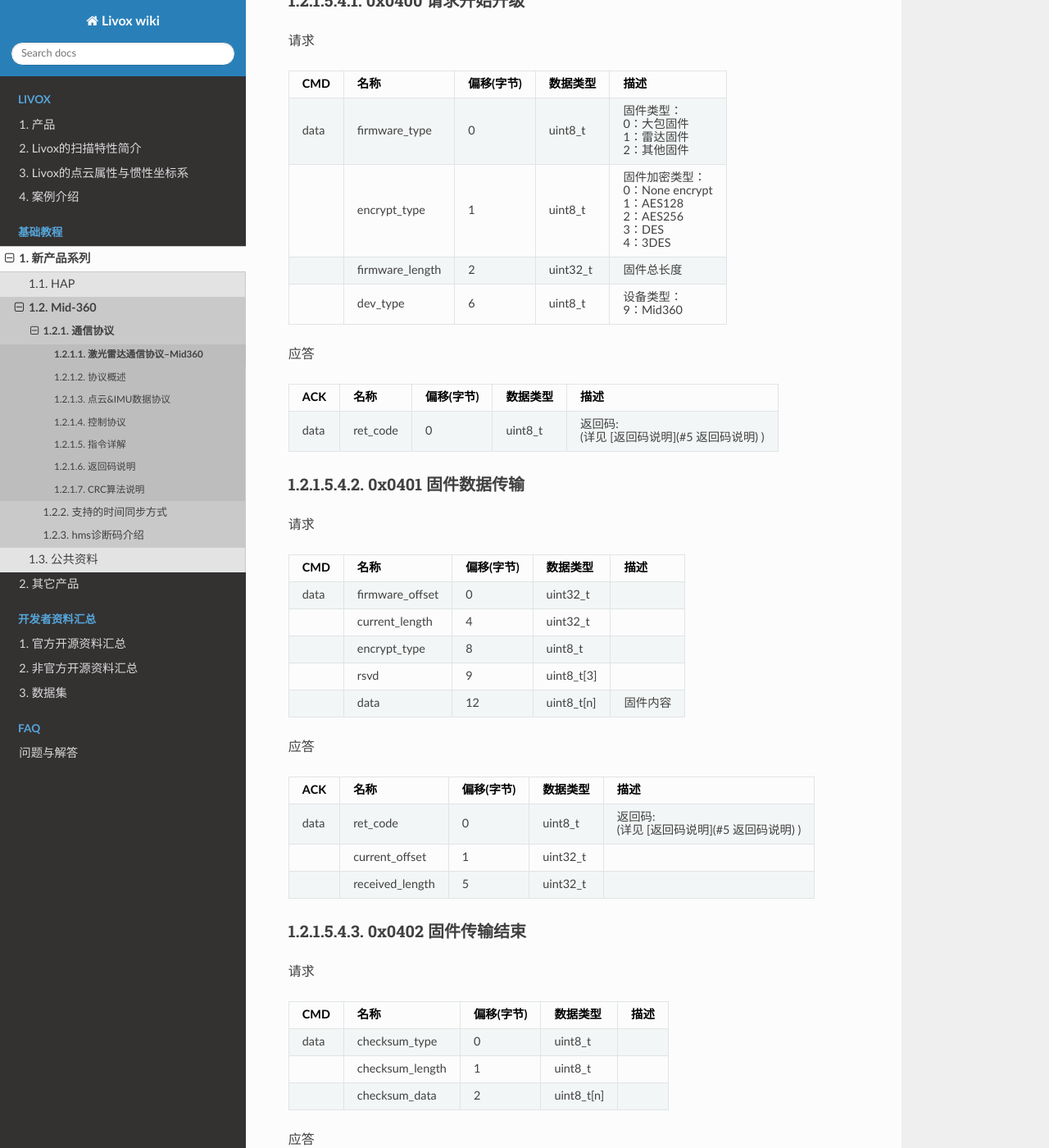
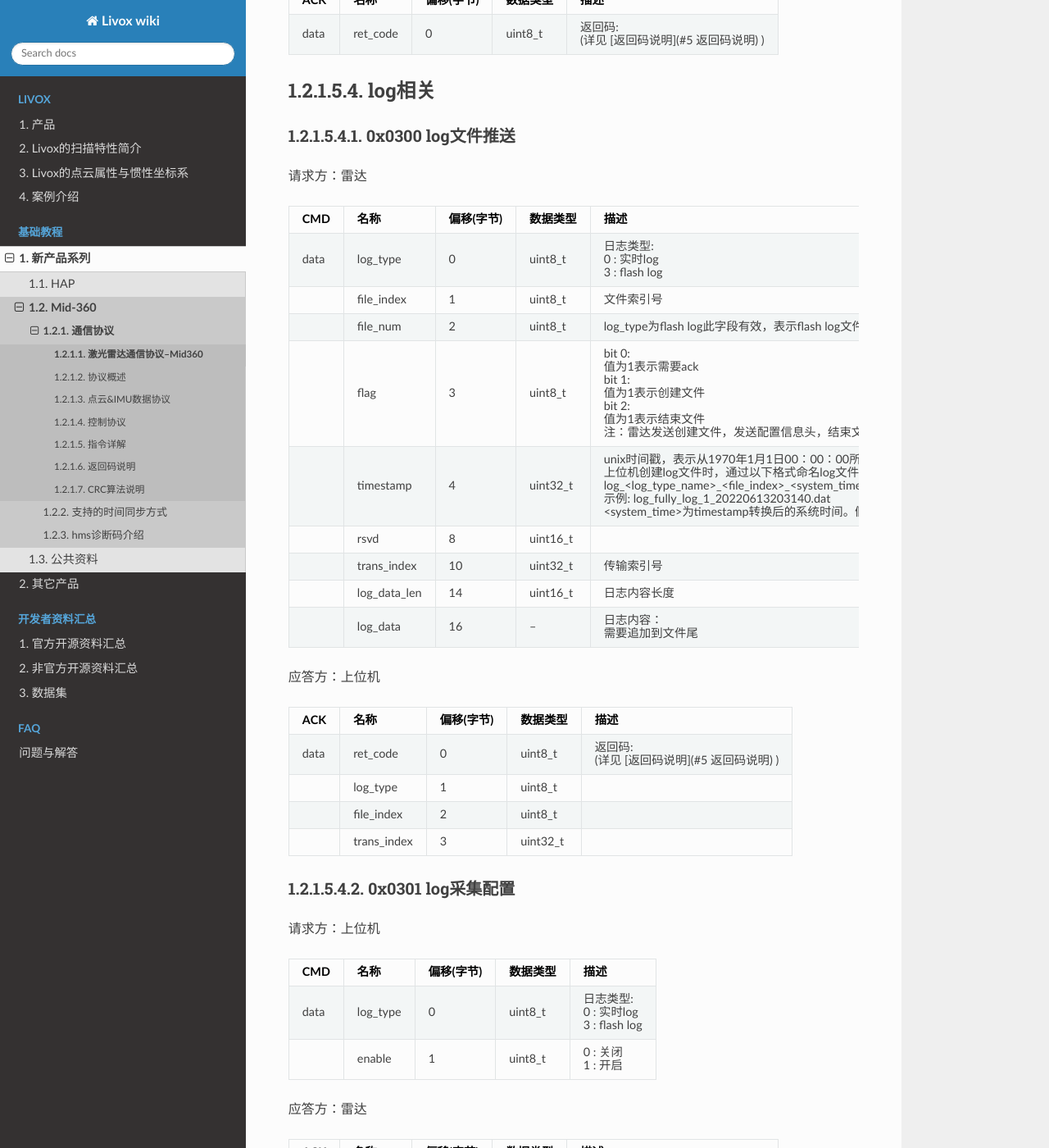
Before and after one commit to Livox-SDK/livox_wiki_cn, a Sphinx documentation site: the page built from source/tutorials/new_product/mid360/livox_eth_protocol_mid360.md, in a window 1280 px wide and 1400 px high, scrolled down 14827 px. Shown: the whole window at 82% size. Built offline with Sphinx 7.4.7 and the Read the Docs theme 2.0.0, drawn with Linux system fonts in a browser that asks for light colours; some of the changed text lies outside the part shown.

Commit message:
add log description and add mid360 introduction

```diff
--- a/source/introduction/production.rst
+++ b/source/introduction/production.rst
@@ -17,8 +17,10 @@ Livox HAP 由 Livox 团队耗时两年精心打造，是 Livox 首款面向智
 
 觅道Mid-360
 ~~~~~~~~~~~~~~~~~~~~~~
-即将登场，第一发布信息请关注官网
+面向智能移动机器人市场，Livox 推出最新一代 3D 激光雷达 Mid-360，开启混合固态激光雷达 360° 立体感知新篇章。凭借小巧体积，Mid-360 的安装布置更加灵活。同时，Mid-360 充分考虑了移动机器人对导航、避障等升维感知的需求，兼容室内外场景，赋能移动机器人进入空间智能感知新时代。点击了解详情：
 `Mid-360 <https://www.livoxtech.com/cn>`_
+
+.. image:: ../image/mid360.jpg
 
 其它产品介绍
 ------------
--- a/source/tutorials/new_product/hap/hap.rst
+++ b/source/tutorials/new_product/hap/hap.rst
@@ -4,8 +4,3 @@ HAP
 
 通信协议
 ------------
-**HAP(TX/T1)**:
-
-* [HAP Communication protocol](<https://github.com/Livox-SDK/Livox-SDK2/wiki/Livox-SDK-Communication-Protocol-HAP>) (中文)
-* [HAP Communication protocol](<https://github.com/Livox-SDK/Livox-SDK2/wiki/Livox-SDK-Communication-Protocol-HAP(English)>) (English)
-------------
--- a/source/tutorials/new_product/mid360/livox_eth_protocol_mid360.md
+++ b/source/tutorials/new_product/mid360/livox_eth_protocol_mid360.md
@@ -16,8 +16,8 @@
 | 20220915         | v1.4.4   | 1. 增加球坐标点云格式描述                                    |
 | 20221028         | v1.4.5   | 1. 修改FOV配置描述<br />2. 修改GPS同步相关描述               |
 | 20221114         | v1.4.6   | 1. 增加交互流程描述                                          |
-| 20221213         | v1.4.7   | pattern_mode空间扫描模式描述变更                             |
-
+| 20221213         | v1.4.7   | 1. pattern_mode空间扫描模式描述变更                             |
+| 20230904         | v1.4.8   | 1. 增加log相关协议描述                             |
 
 # 协议概述
 
@@ -249,6 +249,10 @@ Tag主要指示探测点的其它附加信息。点云标记为8bit 无符号整
 | 控制相关     | 0x0200 | 请求设备重启              |
 |              | 0x0201 | 恢复出厂设置              |
 |              | 0x0202 | 设置雷达GPS时间同步时间戳 |
+| log相关      | 0x0300 | log文件推送           |
+|              | 0x0301 | log采集配置           |
+|              | 0x0302 | log系统时间同步       |
+|              | 0x0303 | debug点云采集配置       |
 | 通用升级     | 0x0400 | 请求开始升级              |
 |              | 0x0401 | 固件数据传输              |
 |              | 0x0402 | 固件传输结束              |
@@ -431,7 +435,79 @@ Tag主要指示探测点的其它附加信息。点云标记为8bit 无符号整
 | ACK  | 名称       | 偏移(字节) | 数据类型    | 描述                                |
 | ---- | -------- | ------ | ------- | --------------------------------- |
 | data | ret_code | 0      | uint8_t | 返回码:<br/>(详见 [返回码说明](#5  返回码说明) ) |
+## log相关
+### 0x0300 log文件推送
 
+请求方：雷达
+
+| CMD  | 名称     | 偏移(字节) | 数据类型 | 描述                                                         |
+| ---- | ------------ | ---------- | -------- | ------------------------------------------------------------ |
+| data | log_type     | 0          | uint8_t  | 日志类型: <br/>0 : 实时log<br/>3 : flash log<br/>|
+|      | file_index   | 1          | uint8_t  | 文件索引号                                                   |
+|      | file_num     | 2          | uint8_t  | log_type为flash log此字段有效，表示flash log文件数目         |
+|      | flag         | 3          | uint8_t  | bit 0: <br/>值为1表示需要ack<br/>bit 1: <br/>值为1表示创建文件<br/>bit 2: <br/>值为1表示结束文件<br/>注：雷达发送创建文件，发送配置信息头，结束文件数据包时，需要置位ack位 |
+|      | timestamp    | 4          | uint32_t | unix时间戳，表示从1970年1月1日00：00：00所经过的秒数。<br/>上位机创建log文件时，通过以下格式命名log文件<br/>log\_<log_type_name>\_<file_index>\_<system_time>.dat<br/>示例: log_fully_log_1_20220613203140.dat   <br/><system_time>为timestamp转换后的系统时间。假如雷达返回的timestamp为0，上位机则不对timestamp进行转换，直接使用上位机系统时间进行命名 |
+|      | rsvd         | 8          | uint16_t |                                                              |
+|      | trans_index  | 10         | uint32_t | 传输索引号                                                   |
+|      | log_data_len | 14         | uint16_t | 日志内容长度                                                 |
+|      | log_data     | 16         | --       | 日志内容：<br>需要追加到文件尾                               |
+
+应答方：上位机
+
+| ACK  | 名称          | 偏移(字节) | 数据类型     | 描述                                |
+| ---- | ----------- | ------ | -------- | --------------------------------- |
+| data | ret_code    | 0      | uint8_t  | 返回码:<br/>(详见 [返回码说明](#5  返回码说明) ) |
+|      | log_type    | 1      | uint8_t  |                                   |
+|      | file_index  | 2      | uint8_t  |                                   |
+|      | trans_index | 3      | uint32_t |                                   |
+
+
+
+### 0x0301 log采集配置
+
+请求方：上位机
+
+| CMD  | 名称     | 偏移(字节) | 数据类型 | 描述                                                         |
+| ---- | -------- | ---------- | -------- | ------------------------------------------------------------ |
+| data | log_type | 0          | uint8_t  | 日志类型: <br/>0 : 实时log<br/>3 : flash log<br/>|
+|      | enable   | 1          | uint8_t  | 0 : 关闭<br/>1 :  开启                                        |
+
+应答方：雷达
+
+| ACK  | 名称       | 偏移(字节) | 数据类型    | 描述                                |
+| ---- | -------- | ------ | ------- | --------------------------------- |
+| data | ret_code | 0      | uint8_t | 返回码:<br/>(详见 [返回码说明](#5  返回码说明) ) |
+
+### 0x0302 log系统时间同步
+
+请求方：上位机
+
+| CMD  | 名称       | 偏移(字节) | 数据类型     | 描述                                 |
+| ---- | --------- | ------ | -------- | ---------------------------------- |
+| data | timestamp | 0      | uint32_t | unix时间戳，表示从1970年1月1日00：00：00所经过的秒数 |
+
+应答方：雷达
+
+| ACK  | 名称       | 偏移(字节) | 数据类型    | 描述                                |
+| ---- | -------- | ------ | ------- | --------------------------------- |
+| data | ret_code | 0      | uint8_t | 返回码:<br/>(详见 [返回码说明](#5  返回码说明) ) |
+
+### 0x0303 Debug点云采集配置
+
+请求方：上位机
+
+| CMD  | 名称     | 偏移(字节) | 数据类型 | 描述                                                              |
+| ---- | -------- | ---------- | ---------- | ------------------------------------------------------------ |
+| data | enable   | 0          | uint8_t    | 0：关闭<br/>1 :  开启                                          |
+|      | host_ip  | 1          | uint8_t[4] | Debug点云目的IP地址：AA.BB.CC.DD<br/>    data[0]: AA<br/>    data[1]: BB<br/>    data[2]: CC<br/>    data[3]: DD|
+|      | host_port| 5          | uint16_t   | Debug点云目的端口                                               |
+|      | reserved| 7          | uint16_t   | 预留|
+
+应答方：雷达
+
+| ACK  | 名称       | 偏移(字节) | 数据类型    | 描述                                |
+| ---- | -------- | ------ | ------- | --------------------------------- |
+| data | ret_code | 0      | uint8_t | 返回码:<br/>(详见 [返回码说明](#5  返回码说明) ) |
 ## 通用升级
 
 ### 0x0400 请求开始升级
```
Also changed, not shown: source/image/mid360.jpg (added).
